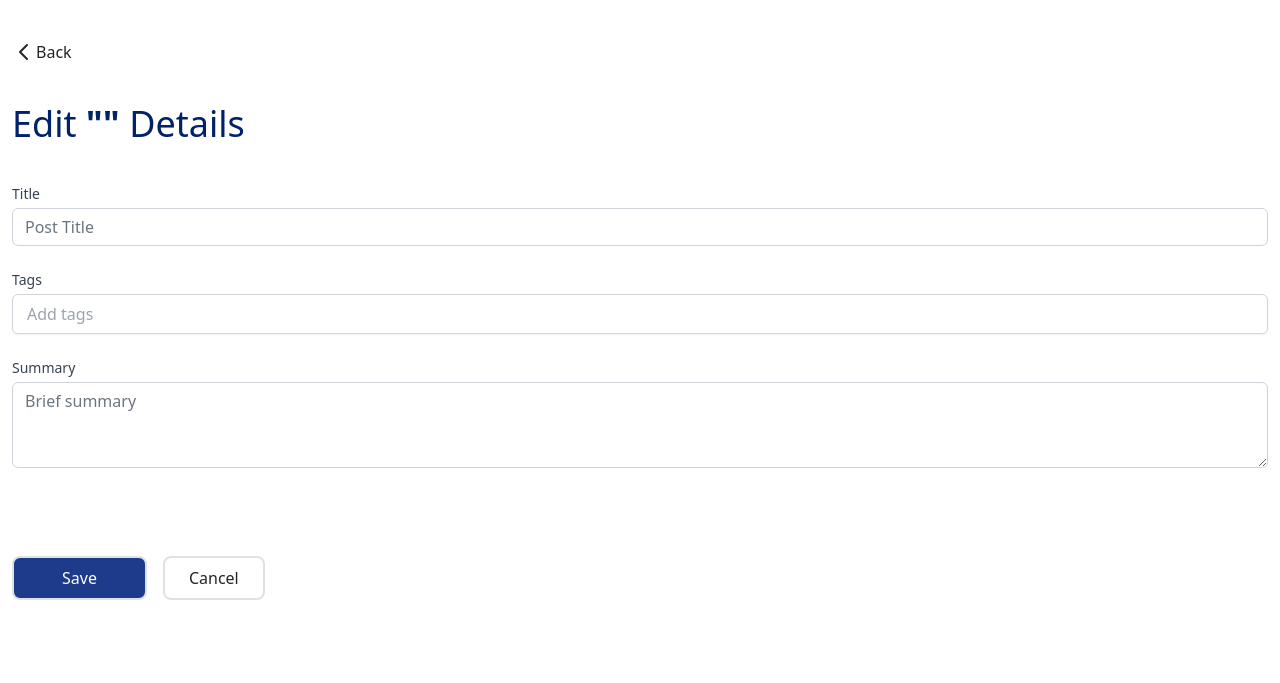
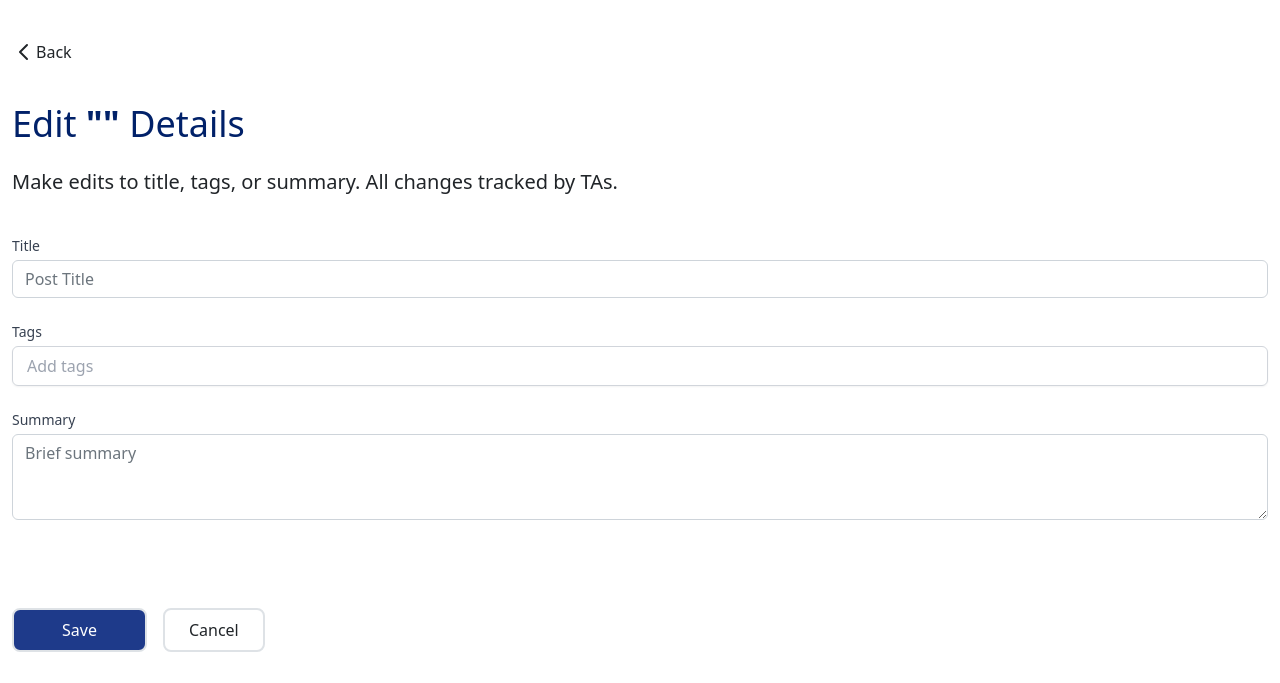
Before and after one commit to hhelenxu/ReView, a Flask app: template flask_zoom/templates/edit.html in a window 1280 px wide. Shown: the part 56-739 px from the top of the page. Run offline with Flask 2, Linux system fonts and the light colour scheme; the template is opened without the code that fills it, so the values that code supplies are empty; parts of the project's set-up code (start-up, migrations or seed data) failed here and were passed over; some libraries are stand-ins or nearby versions.

Commit message:
disclaimer to say who can see edits

```diff
--- a/flask_zoom/templates/edit.html
+++ b/flask_zoom/templates/edit.html
@@ -64,8 +64,8 @@
     <h1 style="display:none;">{% block title %} Edit Page {% endblock %}</h1>
     <h1 class="md:text-4xl text-2xl" style="color:#012169"> Edit <span class="font-bold">"{{
         recording[2] }}"</span> Details </h1>
+    <p class="my-4 md:text-xl">Make edits to title, tags, or summary. All changes tracked by TAs.</p>
   </div>
-
 
 
   <form method="post">
```
